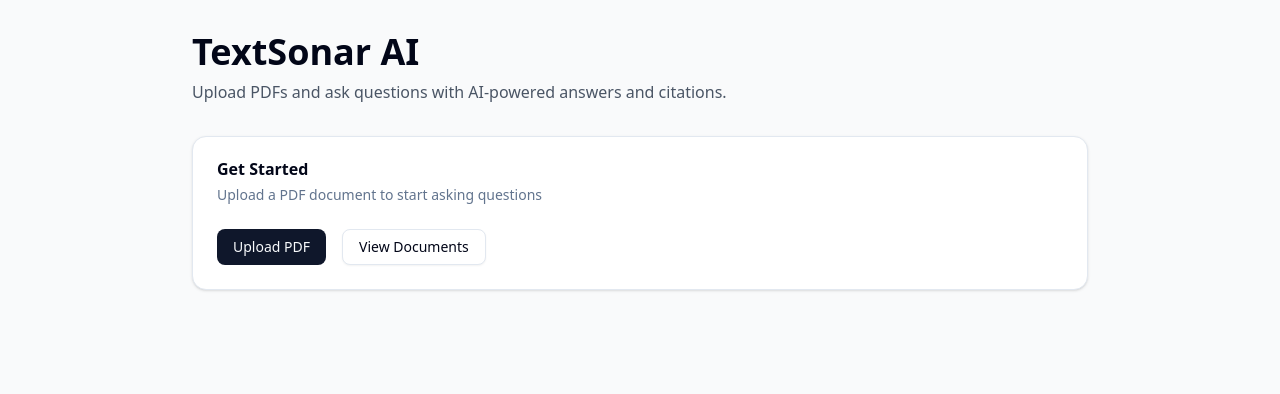
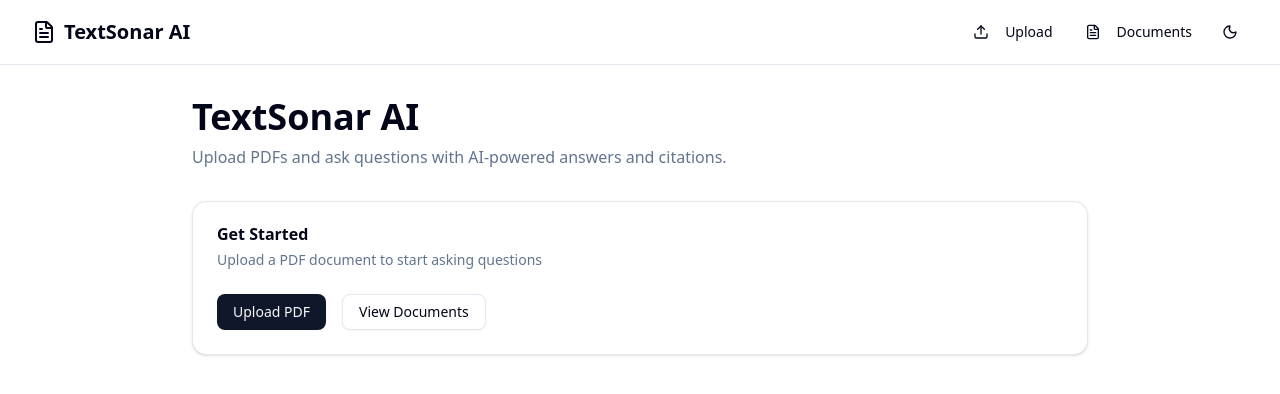
Before and after one commit to karthikdurai-kd/text-sonar-ai, a Next.js app in the folder frontend/: page / in a window 1280 px wide. Shown: the top 394 px of the page. Built offline with nearby package versions, Linux system fonts and the light colour scheme.

Commit message:
feat: integrate theme provider and navigation components across the application

```diff
--- a/frontend/app/chat/[documentId]/page.tsx
+++ b/frontend/app/chat/[documentId]/page.tsx
@@ -14,6 +14,7 @@
 import { ChatInput } from "@/components/features/chat/ChatInput";
 import { ErrorAlert } from "@/components/common/ErrorAlert";
 import { PageContainer } from "@/components/common/PageContainer";
+import { Navigation } from "@/components/common/navigation";
 import { Button } from "@/components/ui/button";
 import { Skeleton } from "@/components/ui/skeleton";
 import { Card, CardContent } from "@/components/ui/card";
@@ -116,6 +117,8 @@
 
   if (loading) {
     return (
+      <>
+        <Navigation />
         <PageContainer>
           <Skeleton className="h-8 w-48 mb-6" />
           <Card>
@@ -124,23 +127,29 @@
             </CardContent>
           </Card>
         </PageContainer>
+      </>
     );
   }
 
   if (error && !document) {
     return (
+      <>
+        <Navigation />
         <PageContainer>
           <ErrorAlert message={error} />
           <Button variant="outline" className="mt-4" asChild>
             <Link href="/documents">← Back to Documents</Link>
           </Button>
         </PageContainer>
+      </>
     );
   }
 
   if (!document) return null;
 
   return (
+    <>
+      <Navigation />
       <main className="min-h-screen bg-background flex flex-col">
         <ChatHeader document={document} />
 
@@ -157,5 +166,6 @@
           isLoading={sending}
         />
       </main>
+    </>
   );
 }
--- a/frontend/app/layout.tsx
+++ b/frontend/app/layout.tsx
@@ -1,6 +1,7 @@
 import type { Metadata } from "next";
 import { Geist, Geist_Mono } from "next/font/google";
 import "./globals.css";
+import { ThemeProvider } from "@/components/theme-provider";
 
 const geistSans = Geist({
   variable: "--font-geist-sans",
@@ -14,8 +15,7 @@
 
 export const metadata: Metadata = {
   title: "TextSonar AI",
-  description:
-    "Upload PDFs and ask questions with AI-powered answers and citations.",
+  description: "Upload PDFs and ask questions with AI-powered answers.",
 };
 
 export default function RootLayout({
@@ -24,11 +24,18 @@
   children: React.ReactNode;
 }>) {
   return (
-    <html lang="en">
+    <html lang="en" suppressHydrationWarning>
       <body
         className={`${geistSans.variable} ${geistMono.variable} antialiased`}
       >
-        {children}
+        <ThemeProvider
+          attribute="class"
+          defaultTheme="system"
+          enableSystem
+          disableTransitionOnChange
+        >
+          {children}
+        </ThemeProvider>
       </body>
     </html>
   );
--- a/frontend/app/page.tsx
+++ b/frontend/app/page.tsx
@@ -1,3 +1,4 @@
+// app/page.tsx
 import Link from "next/link";
 import { Button } from "@/components/ui/button";
 import {
@@ -7,15 +8,19 @@
   CardHeader,
   CardTitle,
 } from "@/components/ui/card";
+import { Navigation } from "@/components/common/navigation";
 
 export default function Home() {
   return (
-    <main className="min-h-screen p-8 bg-gray-50">
+    <>
+      <Navigation />
+      <main className="min-h-screen p-8 bg-background">
         <div className="max-w-4xl mx-auto">
           <div className="mb-8">
             <h1 className="text-4xl font-bold mb-2">TextSonar AI</h1>
-          <p className="text-gray-600">
-            Upload PDFs and ask questions with AI-powered answers and citations.
+            <p className="text-muted-foreground">
+              Upload PDFs and ask questions with AI-powered answers and
+              citations.
             </p>
           </div>
 
@@ -37,5 +42,6 @@
           </Card>
         </div>
       </main>
+    </>
   );
 }
--- a/frontend/app/upload/page.tsx
+++ b/frontend/app/upload/page.tsx
@@ -5,6 +5,7 @@
 import { uploadDocument } from "@/lib/api";
 import { PageContainer } from "@/components/common/PageContainer";
 import { FileUploadForm } from "@/components/features/upload/FileUploadForm";
+import { Navigation } from "@/components/common/navigation";
 import { Button } from "@/components/ui/button";
 import Link from "next/link";
 
@@ -23,6 +24,8 @@
   };
 
   return (
+    <>
+      <Navigation />
       <PageContainer maxWidth="2xl">
         <h1 className="text-3xl font-bold mb-6">Upload PDF</h1>
         <FileUploadForm onUpload={handleUpload} isUploading={uploading} />
@@ -32,5 +35,6 @@
           </Button>
         </div>
       </PageContainer>
+    </>
   );
 }
--- a/frontend/components/common/PageContainer.tsx
+++ b/frontend/components/common/PageContainer.tsx
@@ -1,3 +1,4 @@
+// components/common/PageContainer.tsx
 import { ReactNode } from "react";
 
 interface PageContainerProps {
@@ -21,7 +22,7 @@
   className = "",
 }: PageContainerProps) {
   return (
-    <main className={`min-h-screen p-8 bg-gray-50 ${className}`}>
+    <main className={`min-h-screen p-8 bg-background ${className}`}>
       <div className={`${maxWidthClasses[maxWidth]} mx-auto`}>{children}</div>
     </main>
   );
--- /dev/null
+++ b/frontend/components/common/navigation.tsx
@@ -0,0 +1,45 @@
+"use client";
+
+import Link from "next/link";
+import { Button } from "@/components/ui/button";
+import { FileText, Upload } from "lucide-react";
+import { usePathname } from "next/navigation";
+import { ThemeToggle } from "./theme-toggle";
+
+export function Navigation() {
+  const pathname = usePathname();
+
+  return (
+    <nav className="border-b bg-background/95 backdrop-blur supports-backdrop-filter:bg-background/60">
+      <div className="max-w-7xl mx-auto px-4 sm:px-6 lg:px-8">
+        <div className="flex justify-between items-center h-16">
+          <div className="flex items-center gap-4">
+            <Link href="/" className="flex items-center gap-2">
+              <FileText className="h-6 w-6" />
+              <span className="font-bold text-xl">TextSonar AI</span>
+            </Link>
+          </div>
+          <div className="flex items-center gap-2">
+            {pathname !== "/upload" && (
+              <Button variant="ghost" asChild>
+                <Link href="/upload">
+                  <Upload className="mr-2 h-4 w-4" />
+                  Upload
+                </Link>
+              </Button>
+            )}
+            {pathname !== "/documents" && (
+              <Button variant="ghost" asChild>
+                <Link href="/documents">
+                  <FileText className="mr-2 h-4 w-4" />
+                  Documents
+                </Link>
+              </Button>
+            )}
+            <ThemeToggle />
+          </div>
+        </div>
+      </div>
+    </nav>
+  );
+}
--- /dev/null
+++ b/frontend/components/common/theme-toggle.tsx
@@ -0,0 +1,40 @@
+"use client";
+
+import * as React from "react";
+import { Moon, Sun } from "lucide-react";
+import { useTheme } from "next-themes";
+import { Button } from "@/components/ui/button";
+
+export function ThemeToggle() {
+  const { theme, setTheme } = useTheme();
+  const [mounted, setMounted] = React.useState(false);
+
+  React.useEffect(() => {
+    setMounted(true);
+  }, []);
+
+  if (!mounted) {
+    return (
+      <Button variant="ghost" size="icon" className="w-9 h-9">
+        <Sun className="h-4 w-4" />
+        <span className="sr-only">Toggle theme</span>
+      </Button>
+    );
+  }
+
+  return (
+    <Button
+      variant="ghost"
+      size="icon"
+      onClick={() => setTheme(theme === "dark" ? "light" : "dark")}
+      className="w-9 h-9"
+    >
+      {theme === "dark" ? (
+        <Sun className="h-4 w-4" />
+      ) : (
+        <Moon className="h-4 w-4" />
+      )}
+      <span className="sr-only">Toggle theme</span>
+    </Button>
+  );
+}
--- a/frontend/components/features/chat/ChatHeader.tsx
+++ b/frontend/components/features/chat/ChatHeader.tsx
@@ -9,7 +9,7 @@
 
 export function ChatHeader({ document }: ChatHeaderProps) {
   return (
-    <div className="bg-white border-b p-4">
+    <div className="bg-card border-b p-4">
       <div className="max-w-4xl mx-auto">
         <div className="flex items-center justify-between">
           <div className="flex items-center gap-4">
@@ -24,8 +24,8 @@
                 <FileText className="h-5 w-5" />
                 {document.originalName}
               </h1>
-              <p className="text-sm text-gray-500">
-                {document.totalPages} pages
+              <p className="text-sm text-muted-foreground">
+                {document.totalPages} pages • {document.totalChunks} chunks
               </p>
             </div>
           </div>
--- a/frontend/components/features/chat/MessageBubble.tsx
+++ b/frontend/components/features/chat/MessageBubble.tsx
@@ -13,32 +13,26 @@
 
   return (
     <div className={cn("flex gap-3", isUser ? "flex-row-reverse" : "flex-row")}>
-      {/* Avatar */}
       <Avatar className="h-8 w-8 shrink-0">
         <AvatarFallback
           className={cn(
-            isUser
-              ? "bg-blue-500 text-white"
-              : "bg-gray-200 text-gray-600 dark:bg-gray-700 dark:text-gray-300"
+            isUser ? "bg-blue-500 text-white" : "bg-muted text-muted-foreground"
           )}
         >
           {isUser ? <User className="h-4 w-4" /> : <Bot className="h-4 w-4" />}
         </AvatarFallback>
       </Avatar>
 
-      {/* Message Content */}
       <div
         className={cn(
           "flex flex-col gap-1 max-w-[80%] sm:max-w-[75%]",
           isUser ? "items-end" : "items-start"
         )}
       >
-        {/* Name */}
         <div className="text-xs text-muted-foreground px-1">
           <span className="font-medium">{isUser ? "You" : "Assistant"}</span>
         </div>
 
-        {/* Message Bubble*/}
         <div
           className={cn(
             "rounded-2xl px-4 py-3 shadow-sm",
--- /dev/null
+++ b/frontend/components/theme-provider.tsx
@@ -0,0 +1,11 @@
+"use client";
+
+import * as React from "react";
+import { ThemeProvider as NextThemesProvider } from "next-themes";
+
+export function ThemeProvider({
+  children,
+  ...props
+}: React.ComponentProps<typeof NextThemesProvider>) {
+  return <NextThemesProvider {...props}>{children}</NextThemesProvider>;
+}
--- a/frontend/package.json
+++ b/frontend/package.json
@@ -19,6 +19,7 @@
     "clsx": "^2.1.1",
     "lucide-react": "^0.562.0",
     "next": "16.1.0",
+    "next-themes": "^0.4.6",
     "react": "19.2.3",
     "react-dom": "19.2.3",
     "react-markdown": "^10.1.0",
```
Also changed, not shown: frontend/app/documents/page.tsx (+8 -2 lines), 1 other file (tests, documents, lock files or other folders). Lines whose indentation alone changed are shown as unchanged.
